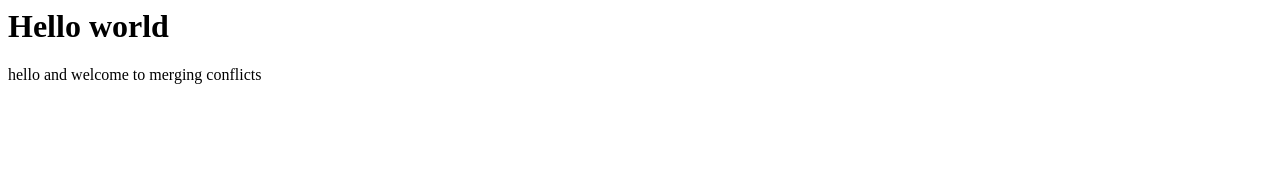
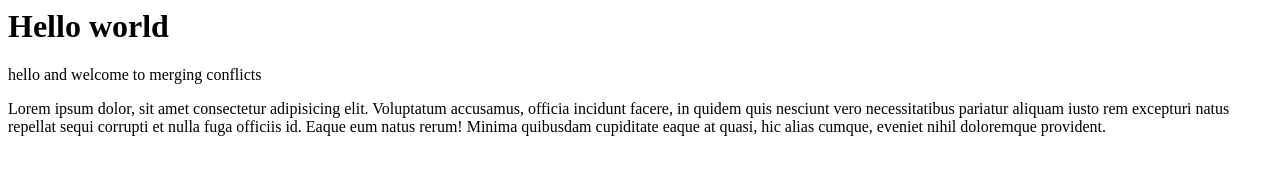
Before and after one commit to Githero-1/merging, a plain HTML site: page index.html in a window 1280 px wide. Drawn offline with Linux system fonts and the light colour scheme.

Commit message:
added lorem

```diff
--- a/index.html
+++ b/index.html
@@ -1,2 +1,3 @@
 <h1> Hello world </h1>
 <p> hello and welcome to merging conflicts<p>
+  Lorem ipsum dolor, sit amet consectetur adipisicing elit. Voluptatum accusamus, officia incidunt facere, in quidem quis nesciunt vero necessitatibus pariatur aliquam iusto rem excepturi natus repellat sequi corrupti et nulla fuga officiis id. Eaque eum natus rerum! Minima quibusdam cupiditate eaque at quasi, hic alias cumque, eveniet nihil doloremque provident.
```
